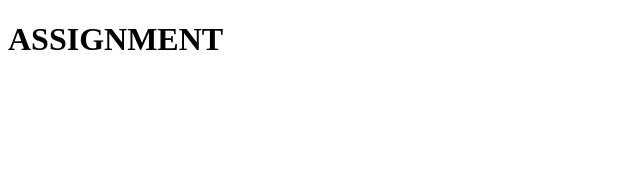
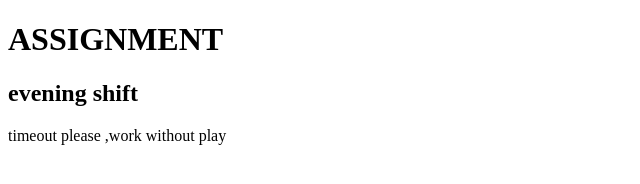
Before and after one commit to isahbugatto/assignment, a plain HTML site: page index.html in a window 1280 px wide. Shown: the whole page, without its empty margins (0-640 px from the left). Drawn offline with Linux system fonts and the light colour scheme.

Commit message:
third commit

```diff
--- a/index.html
+++ b/index.html
@@ -8,6 +8,8 @@
 </head>
 <body>
     <h1>ASSIGNMENT</h1>
+    <h2>evening shift</h2>
+    <p>timeout please ,work without play</p>
 
 </body>
 </html>
```
